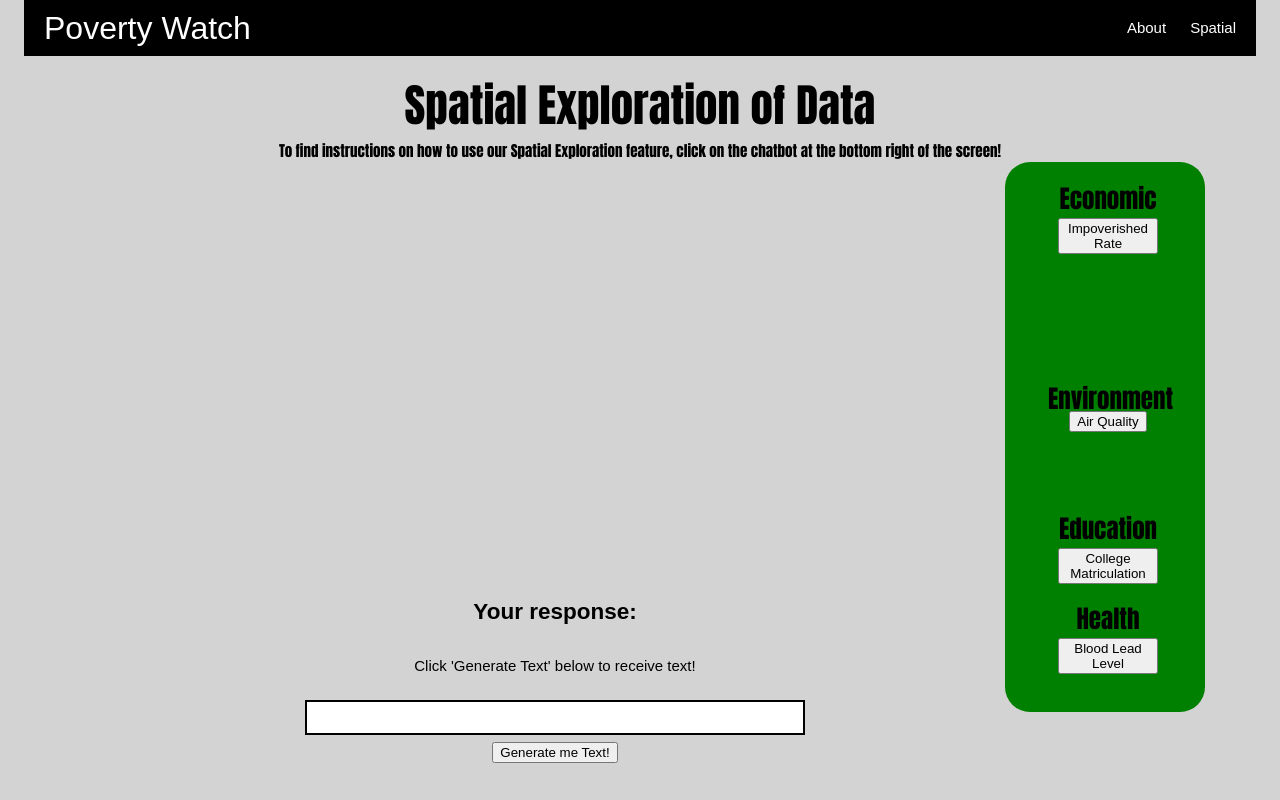
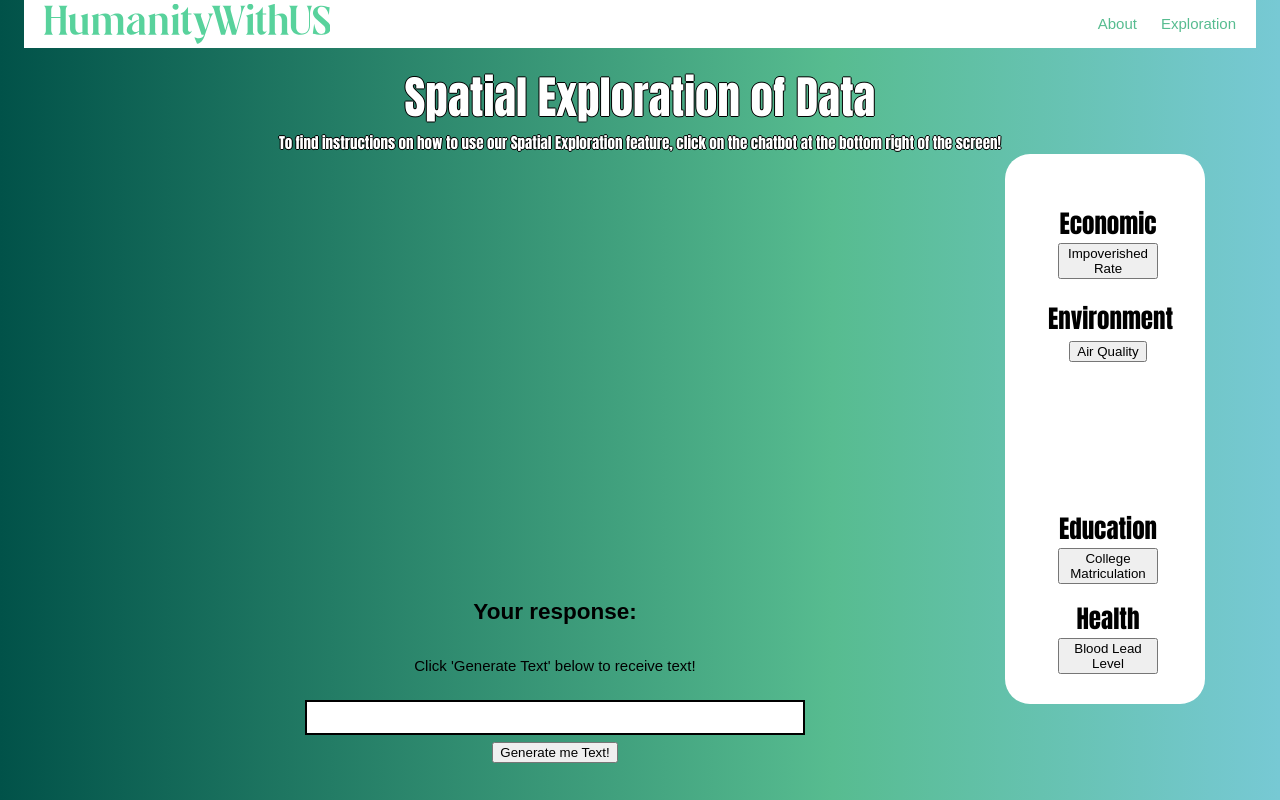
Before and after one commit to adrewtran117/team-delco, a React (Create React App) app in the folder team-delco-v1/: page /spatial in a window 1280 px wide. Built offline with nearby package versions, Linux system fonts and the light colour scheme; what @ibm-watson/assistant-web-chat-react would draw is missing.

Commit message:
Styling July 27

```diff
--- a/team-delco-v1/src/App.css
+++ b/team-delco-v1/src/App.css
@@ -22,12 +22,12 @@
   width: 200px;
   height: 550px;
   right:75px;
-  background: green;
+  background: white;
   border-radius: 25px;
 }
 .nav {
-  background-color: black;
-  color: white;
+  background-color: white;
+  color: black;
   display: flex;
   justify-content: space-between;
   align-items: stretch;
@@ -55,10 +55,10 @@
   border-radius: 25;
 }
 .nav li:hover {
-  background-color: black;
+  background-color: white;
 }
 .nav li.active {
-  background-color: black;
+  background-color: white;
 }
 * {
   box-sizing: border-box;
--- a/team-delco-v1/src/Components/ButtonTypes/buttonPosition.css
+++ b/team-delco-v1/src/Components/ButtonTypes/buttonPosition.css
@@ -16,21 +16,21 @@
     width: 100px;
     height:40px;
     position:fixed;
-    bottom: 350px;
+    bottom: 420px;
     right: 122px;
 }
 .economic1{
     width: 100px;
     height:40px;
     position:fixed;
-    bottom: 580px;
+    bottom: 555px;
     right: 122px;
 }
 .environmenttitle{
     width: 100px;
     height:40px;
     position:fixed;
-    bottom: 380px;
+    bottom: 460px;
     right: 132px;
 }
 .generationspot{
--- a/team-delco-v1/src/Components/SpatialTitle.js
+++ b/team-delco-v1/src/Components/SpatialTitle.js
@@ -5,10 +5,10 @@ function ProjectTitle() {
 
     return (
         <div>
-            <div style={{fontSize:45,color:'black',fontFamily:'Impact'}} className = "vertical">
+            <div style={{fontSize:45,color:'white',fontFamily:'Impact',  textShadow:'-1px 0 black, 0 1px black, 1px 0 black, 0 -1px black'}} className = "vertical">
             Spatial Exploration of Data
             </div>
-            <div style={{fontSize:15,color:'black',fontFamily:'Impact'}} className = "vertical">
+            <div style={{fontSize:15,color:'white',fontFamily:'Impact', textShadow:'-1px 0 black, 0 1px black, 1px 0 black, 0 -1px black'}} className = "vertical">
             To find instructions on how to use our Spatial Exploration feature, click on the chatbot at the bottom right of the screen!
             </div>
         </div>
--- a/team-delco-v1/src/Components/styles.css
+++ b/team-delco-v1/src/Components/styles.css
@@ -1,6 +1,6 @@
 body{
   font: 15px/1.5 Arial, Helvetica, sans-serif;
-  background-color: #D3D3D3;
+  background:  linear-gradient(270deg, rgba(119,201,212,1) 0%, rgba(87,188,144,1) 35%, rgba(1,82,73,1) 100%);
   margin: 0;
   padding: 0 1.5rem;
 }
--- a/team-delco-v1/src/Navbar.js
+++ b/team-delco-v1/src/Navbar.js
@@ -1,14 +1,17 @@
 import { Link, useMatch, useResolvedPath } from "react-router-dom"
+import logo from './HumanityWithUS.png';
+
+
 
 export default function Navbar() {
   return (
     <nav className="nav">
       <Link to="/" className="site-title">
-        Poverty Watch
+      <img src={logo}></img>
       </Link>
       <ul>
-        <CustomLink to="/about">About</CustomLink>
-        <CustomLink to="/spatial">Spatial</CustomLink>
+        <CustomLink to="/about"><text style={{color:'#57BC90'}}>About</text></CustomLink>
+        <CustomLink to="/spatial"><text style={{color:'#57BC90'}}>Exploration</text></CustomLink>
       </ul>
     </nav>
   )
--- a/team-delco-v1/src/Pages/Exploration.js
+++ b/team-delco-v1/src/Pages/Exploration.js
@@ -5,9 +5,6 @@ import SpatialMenu from '../Components/SpatialExploration';
 import GPT3Interface from '../Components/GPTinterface';
 
 function SpatialPage() {
-  const mystyle = {
-
-  };
   return (
     <div>
         <SpatialTitle/>
```
Also changed, not shown: team-delco-v1/src/HumanityWithUS.png (added).
